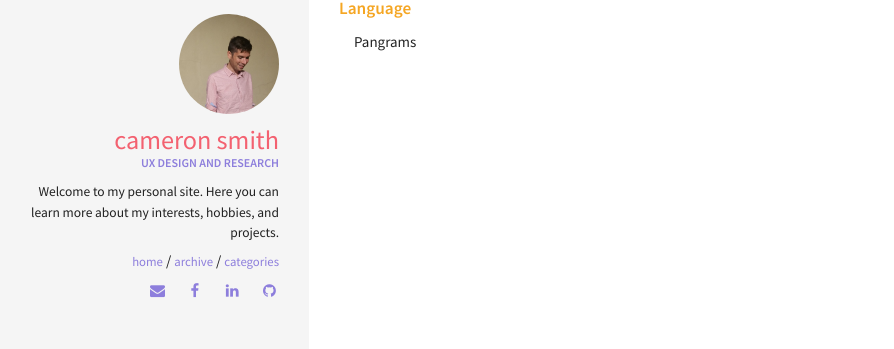
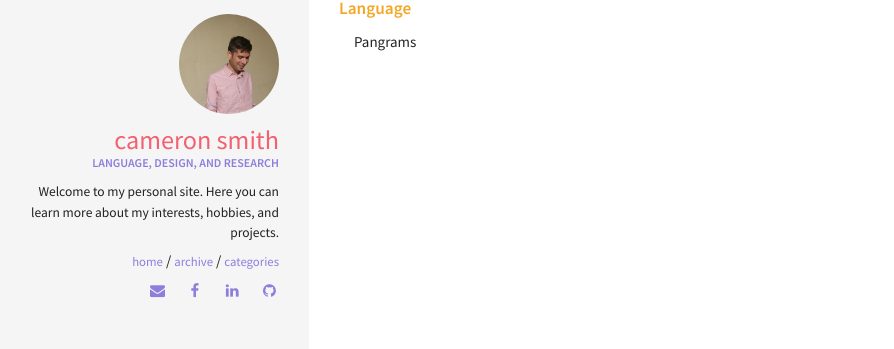
Before and after one commit to camoverride/camoverride.github.io, a Jekyll site: the page built from categories/index.html, in a window 1280 px wide. Shown: the part 252-601 px from the top of the page, without its empty margins (11-905 px from the left). Built offline with Jekyll 4.4.1, drawn with Linux system fonts in a browser that asks for light colours.

Commit message:
edited config

```diff
--- a/_config.yml
+++ b/_config.yml
@@ -35,7 +35,7 @@ kramdown:
 owner:
   name: Cameron Smith
   avatar: cameron.png
-  job: "UX Design and Research"
+  job: "Language, Design, and Research"
   bio: "Welcome to my personal site. Here you can learn more about my interests, hobbies, and projects."
   email: camsmith9976@gmail.com
   disqus-shortname:
```
